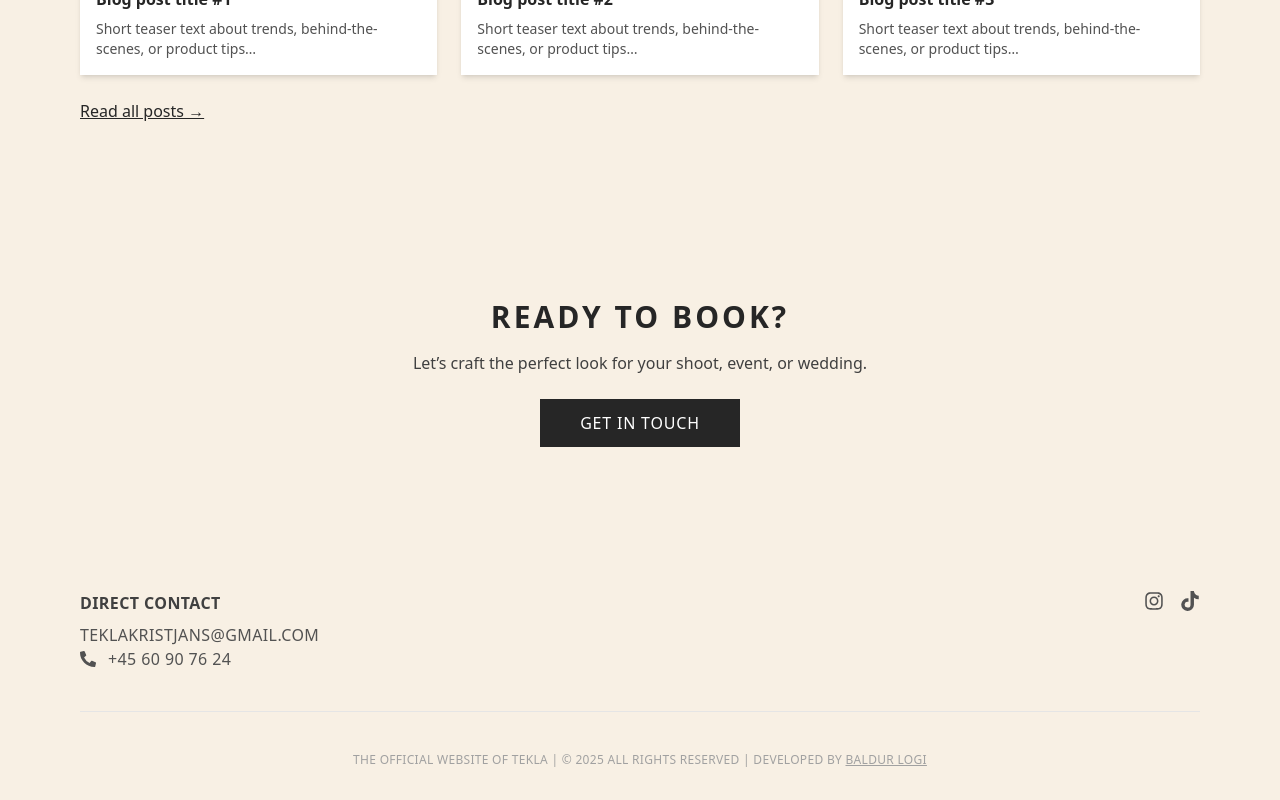
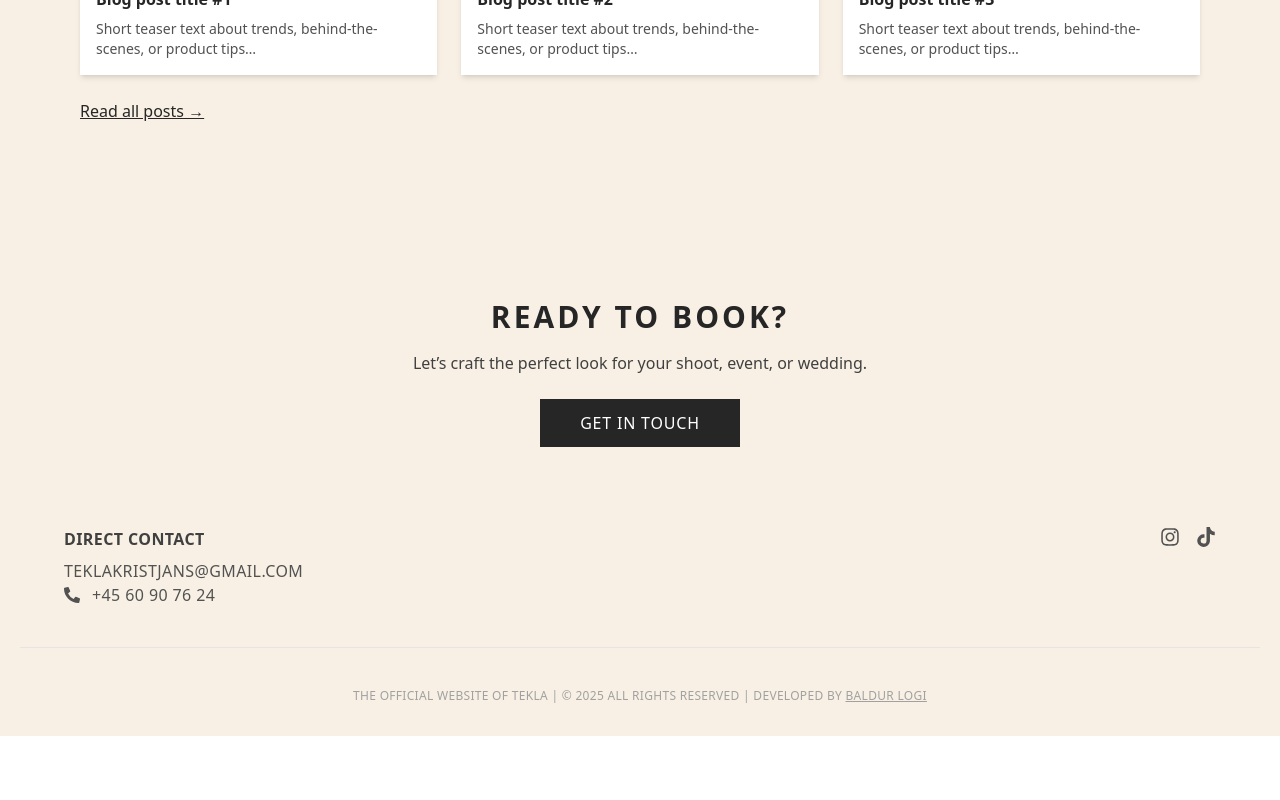
Before and after one commit to baldurlogi/tekla-portfolio, a React (Vite) app: page / in a window 1280 px wide. Shown: the part 2354-3154 px from the top of the page. After the commit the page ends 3090 px from the top, so only its background shows below. Built offline with nearby package versions, Linux system fonts and the light colour scheme.

Commit message:
fix footer positions

```diff
--- a/src/components/Footer.jsx
+++ b/src/components/Footer.jsx
@@ -5,7 +5,7 @@ import { FaPhoneAlt } from 'react-icons/fa';
 
 const Footer = () => {
   return (
-    <footer className='w-full px-20 pt-16 pb-8 bg-transparent text-neutral-600 tracking-wide uppercase'>
+    <footer className='w-full px-5 pb-8 bg-transparent text-neutral-600 tracking-wide uppercase'>
         <div className='max-w-6xl mx-auto flex flex-col md:flex-row justify-between gap-8 md:items-start'>
             {/* Left: Direct Contact */}
             <div>
```
